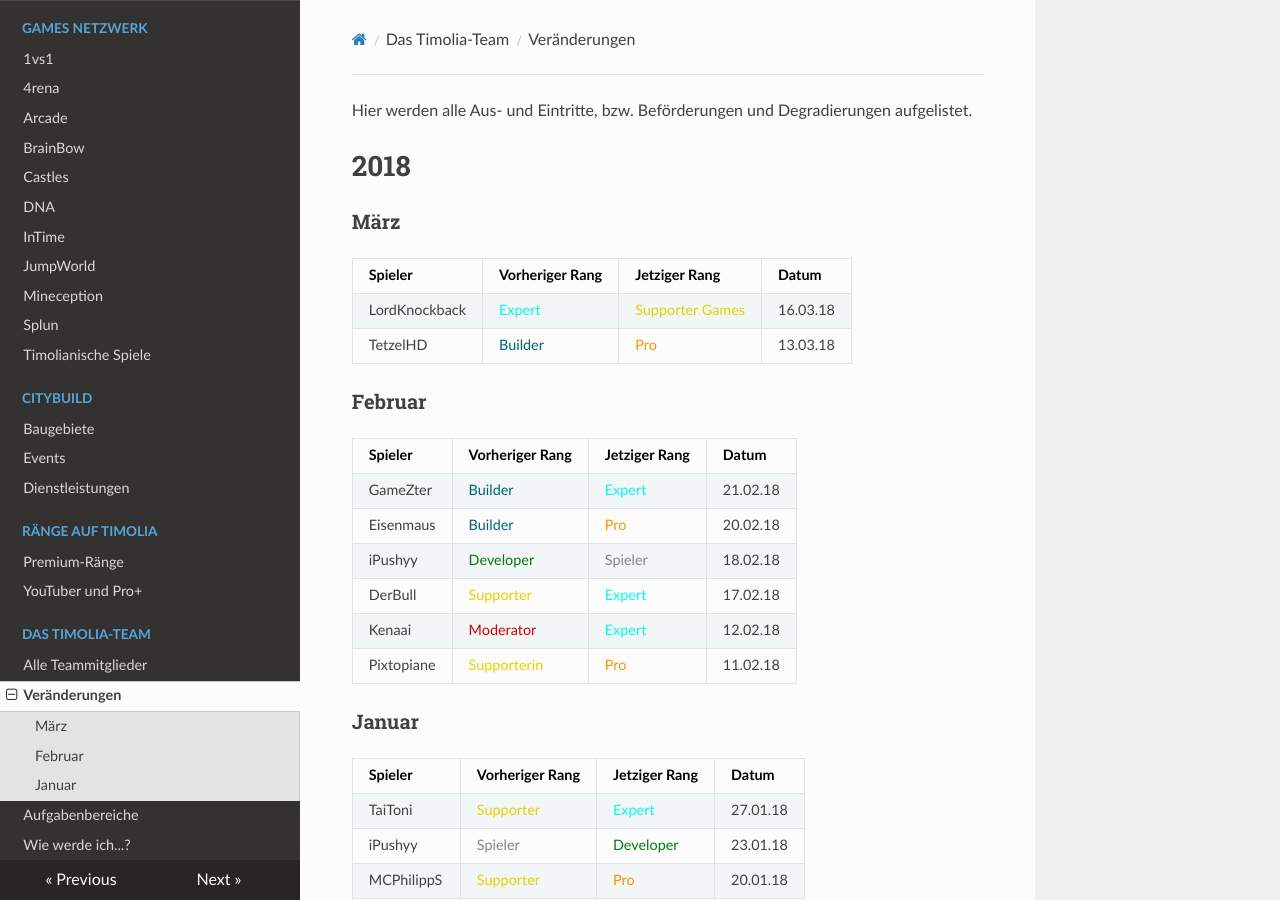
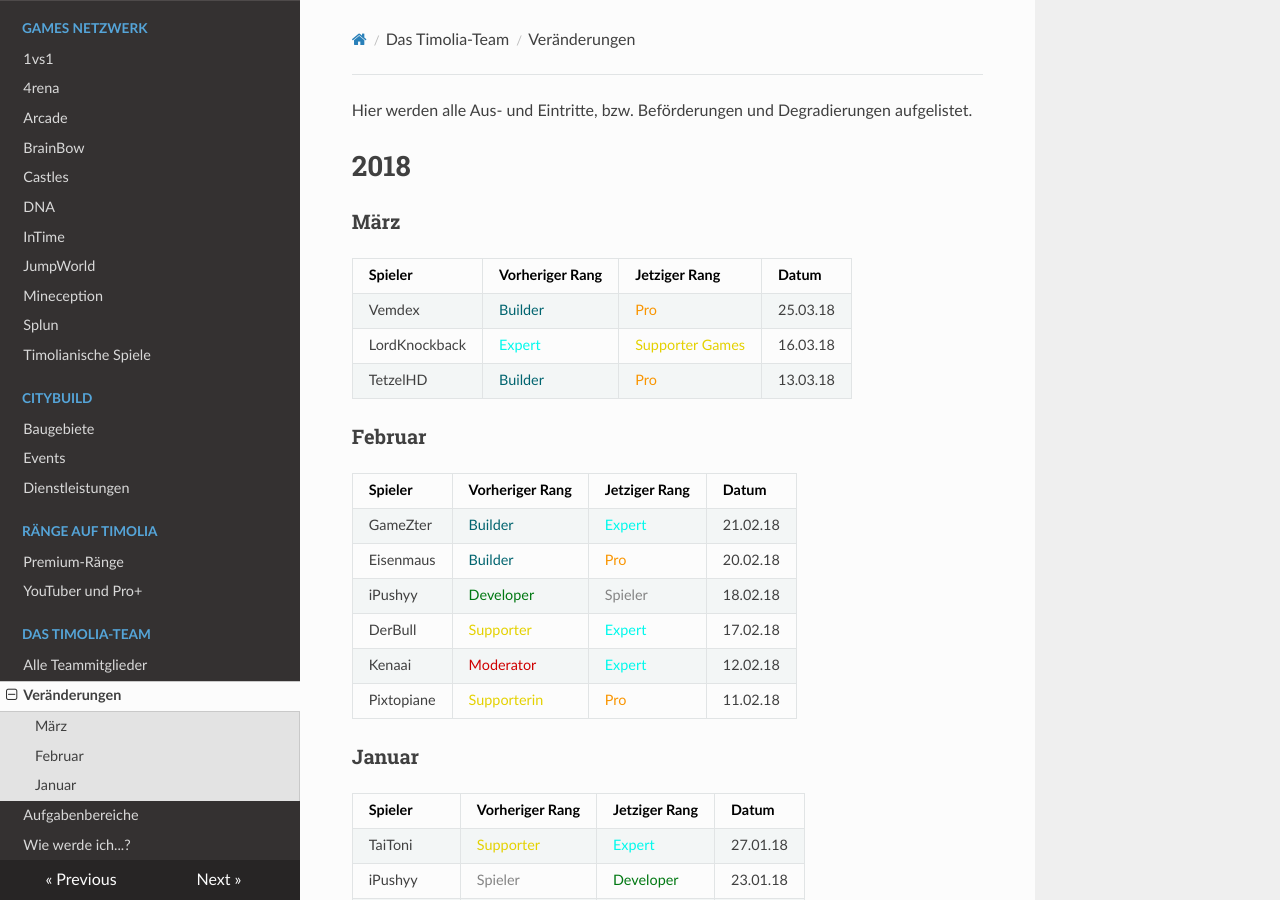
Before and after one commit to TimoliaDE/HowTo, an MkDocs documentation site: the page built from docs/team/changes.md, in a window 1280 px wide and 900 px high. Built offline with MkDocs 1.6.1, drawn with Linux system fonts in a browser that asks for light colours; nearby versions of some CDN libraries; old or Windows-style settings are respelled for this version of MkDocs.

Commit message:
Update changes.md

```diff
--- a/docs/team/changes.md
+++ b/docs/team/changes.md
@@ -5,6 +5,7 @@ Hier werden alle Aus- und Eintritte, bzw. Beförderungen und Degradierungen aufg
 ###<strong>März</strong>
 | Spieler | Vorheriger Rang | Jetziger Rang | Datum |
 | ------ | ------ | ------ | ------ |
+|Vemdex | <span style="color:#00646F">Builder</span> | <span style="color:#F99500">Pro</span> | 25.03.18 |
 |LordKnockback | <span style="color:#00F9EC">Expert</span> | <span style="color:#E4D100">Supporter Games</span> | 16.03.18 |
 |TetzelHD | <span style="color:#00646F">Builder</span> | <span style="color:#F99500">Pro</span> | 13.03.18 |
 
```
